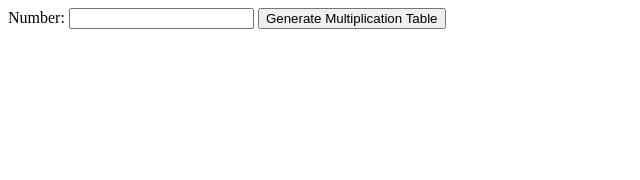
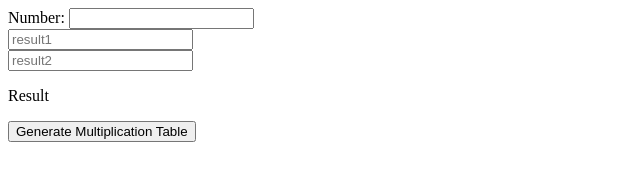
Before and after one commit to ThomasTyte/Assignments, a website: page Asignment3/index.html in a window 1280 px wide. Shown: the whole page, without its empty margins (0-640 px from the left). Drawn offline with Linux system fonts and the light colour scheme.

Commit message:
update 4

```diff
--- a/Asignment3/index.html
+++ b/Asignment3/index.html
@@ -13,7 +13,13 @@
         <label for="">
             Number:
             <input type="text" name="input_number" id="input_number">
-        </label>
+        </label><br>
+        <input type="text" name="" id="result1" placeholder="result1"><br>
+        <input type="text" name="" id="result2" placeholder="result2">
+        <p id="result">
+          Result
+
+        </p>
 
         <button type="button" onclick="generatemultiplication()">Generate Multiplication Table</button>
         </form>
```
